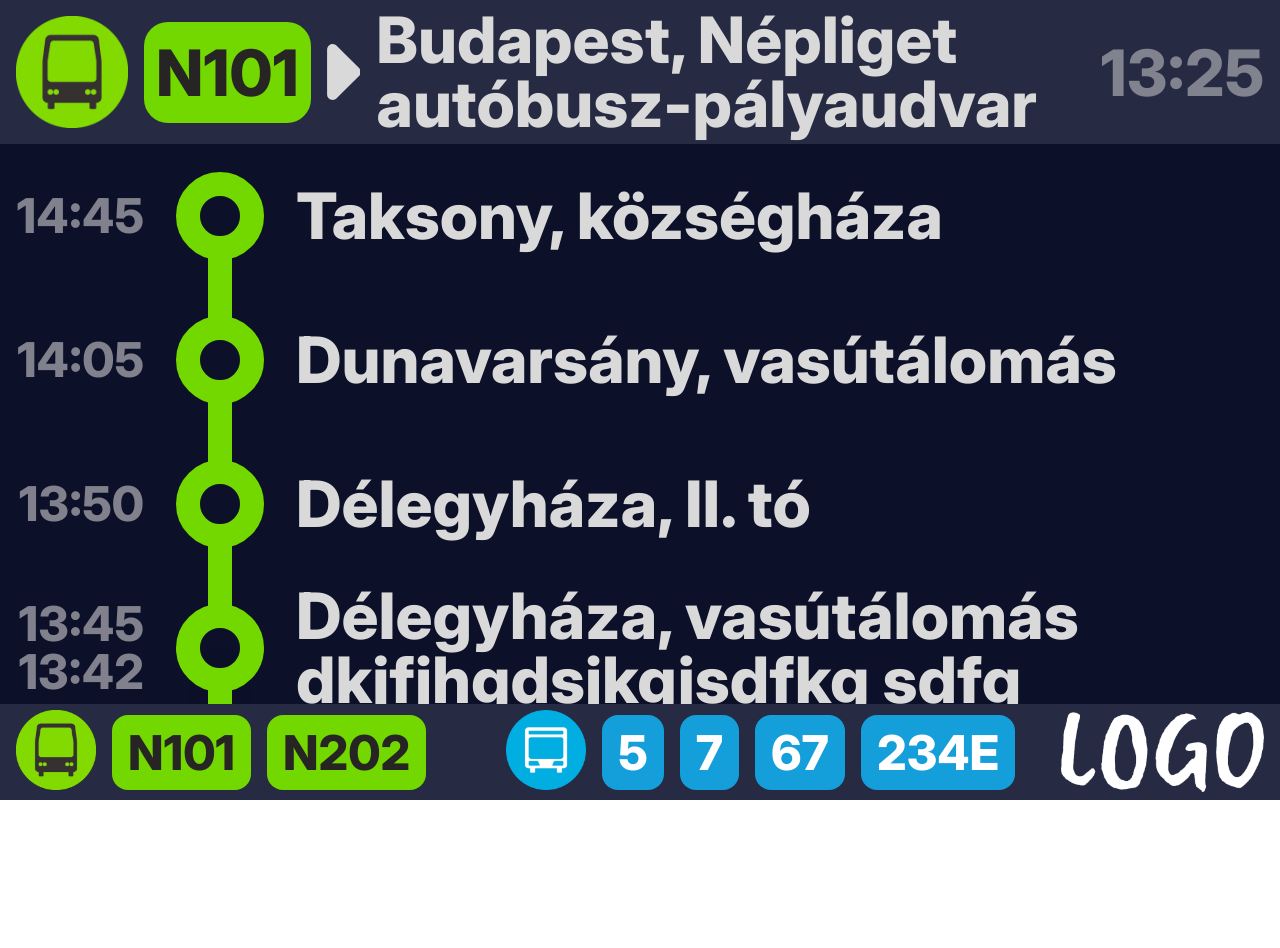
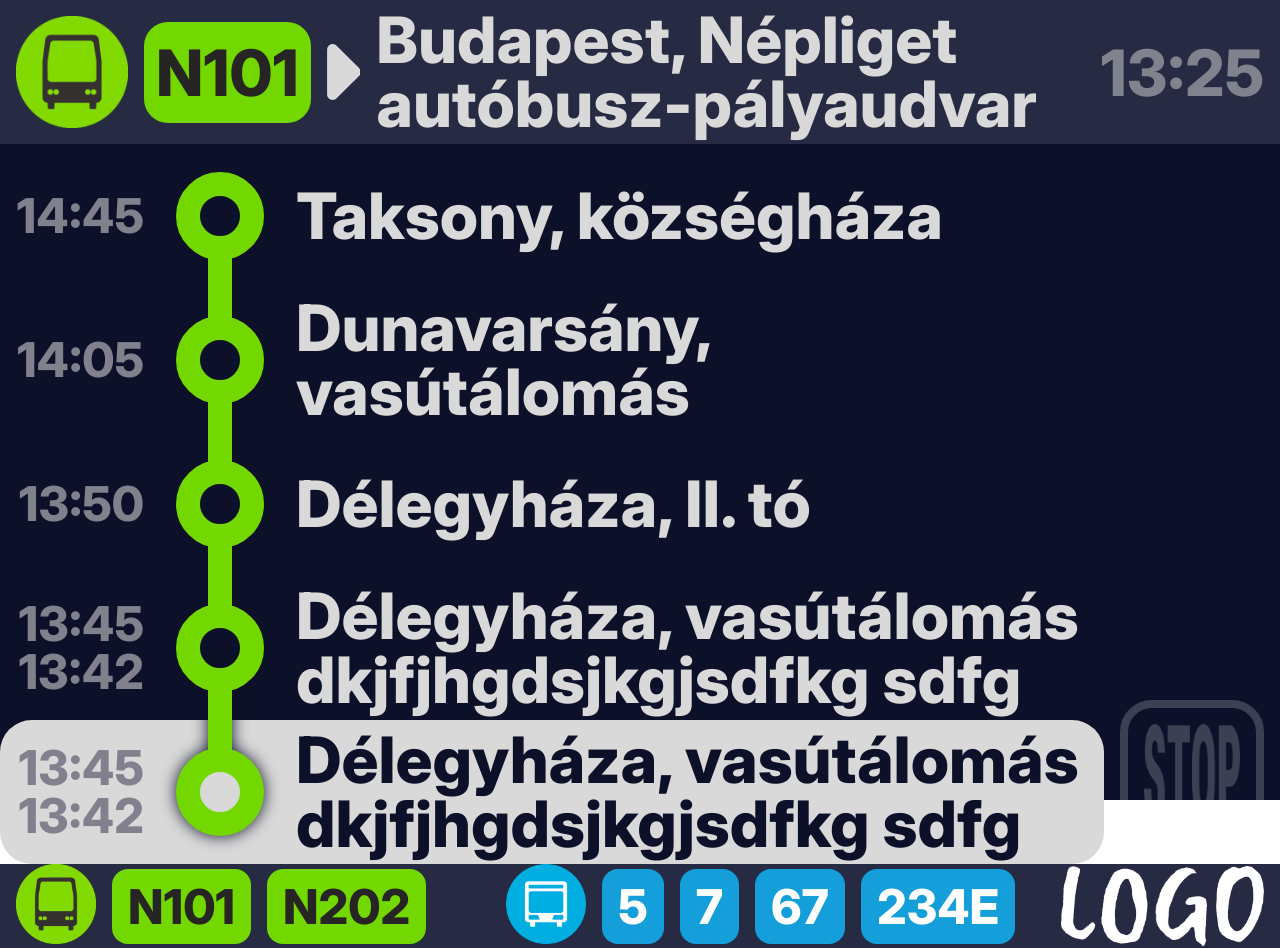
Before and after one commit to Kszg/kingpin, a Vue app in the folder display/: page / in a window 1280 px wide. Before the commit the page ends 800 px from the top, so only its background shows below. Built offline with nearby package versions, Linux system fonts and the light colour scheme.

Commit message:
Stop request

```diff
--- a/display/src/App.vue
+++ b/display/src/App.vue
@@ -2,11 +2,13 @@
 import Header from '@/components/Header.vue';
 import Footer from './components/Footer.vue';
 import Stop from './components/Stop.vue';
+import StopRequestIndicator from './components/StopRequestIndicator.vue';
 </script>
 
 <template>
   <div class="display">
     <Header/>
+    <div class="stop_area">
       <div class="stops">
         <div class="upcoming_stops">
           <Stop name="Taksony, községháza" arrival="14:45" :is_last="true"/>
@@ -15,6 +17,8 @@ import Stop from './components/Stop.vue';
           <Stop name="Délegyháza, vasútálomás dkjfjhgdsjkgjsdfkg sdfg " arrival="13:42" departure="13:45" :is_last="false"/>
         </div>
         <Stop name="Délegyháza, vasútálomás dkjfjhgdsjkgjsdfkg sdfg " arrival="13:42" departure="13:45" :is_last="false" :is_active="true"/>
+      </div>
+      <StopRequestIndicator status="none"/>
     </div>
     <Footer/>
   </div>
@@ -29,8 +33,8 @@ import Stop from './components/Stop.vue';
   flex-direction: column;
 }
 
-.display .stops {
+.stop_area {
   flex: 1;
-  overflow: auto;
+  display: flex;
 }
 </style>
--- /dev/null
+++ b/display/src/components/StopRequestIndicator.vue
@@ -0,0 +1,61 @@
+<script setup>
+const props = defineProps({
+  status: {
+    type: String,
+    required: true
+  }
+});
+</script>
+
+<template>
+  <div :class="{stop_request_indicator: true, status_none: props.status == 'none', status_stop: props.status == 'stop', status_wheelchair: props.status == 'wheelchair'}">
+    <img class="img_stop" src="/assets/img/stop_request.png" alt="STOP">
+    <img class="img_wheelchair" src="/assets/img/stop_request_wheelchair.png" alt="STOP-ACC-">
+  </div>
+</template>
+
+<style scoped>
+.stop_request_indicator {
+  border: 0.5rem solid white;
+  border-radius: 2rem;
+  display: block;
+  margin: auto 1rem 1rem 1rem;
+}
+
+.stop_request_indicator img {
+  width: 6rem;
+  margin: 1rem;
+}
+
+.stop_request_indicator.status_none {
+  opacity: 0.2;
+}
+
+.stop_request_indicator.status_none .img_wheelchair {
+  display: none;
+}
+
+.stop_request_indicator.status_stop {
+  opacity: 1;
+  background-color: red;
+  border-color: transparent;
+}
+
+.stop_request_indicator.status_stop .img_wheelchair {
+  display: none;
+}
+
+.stop_request_indicator.status_wheelchair {
+  opacity: 1;
+  background-color: hsl(220, 100%, 50%);
+  border-color: transparent;
+}
+
+.stop_request_indicator.status_wheelchair .img_wheelchair {
+  display: block;
+}
+
+.stop_request_indicator.status_wheelchair .img_stop {
+  display: none;
+}
+</style>
```
Also changed, not shown: display/public/assets/img/stop_request.png (added), display/public/assets/img/stop_request_wheelchair.png (added). Lines whose indentation alone changed are shown as unchanged.
